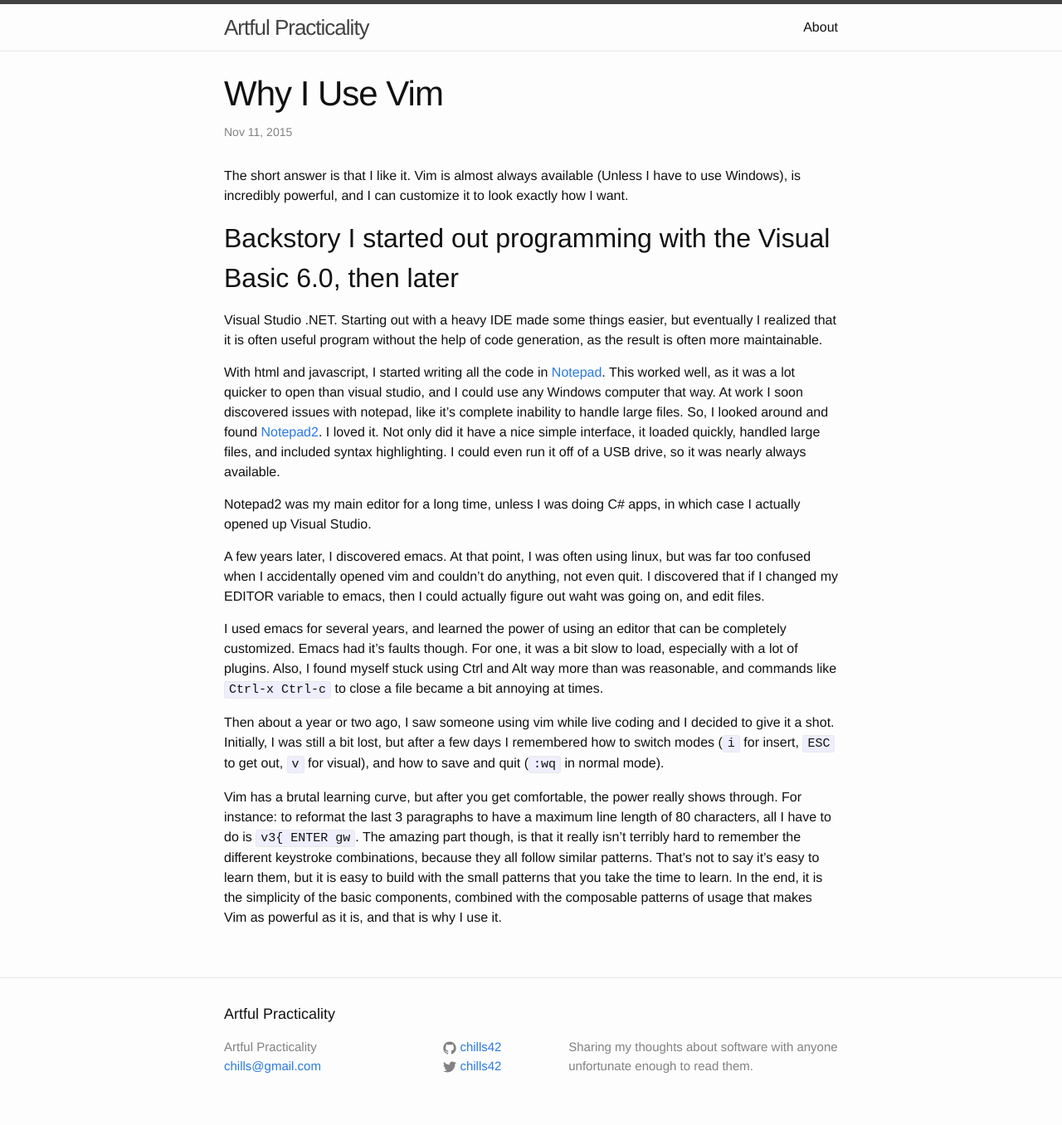
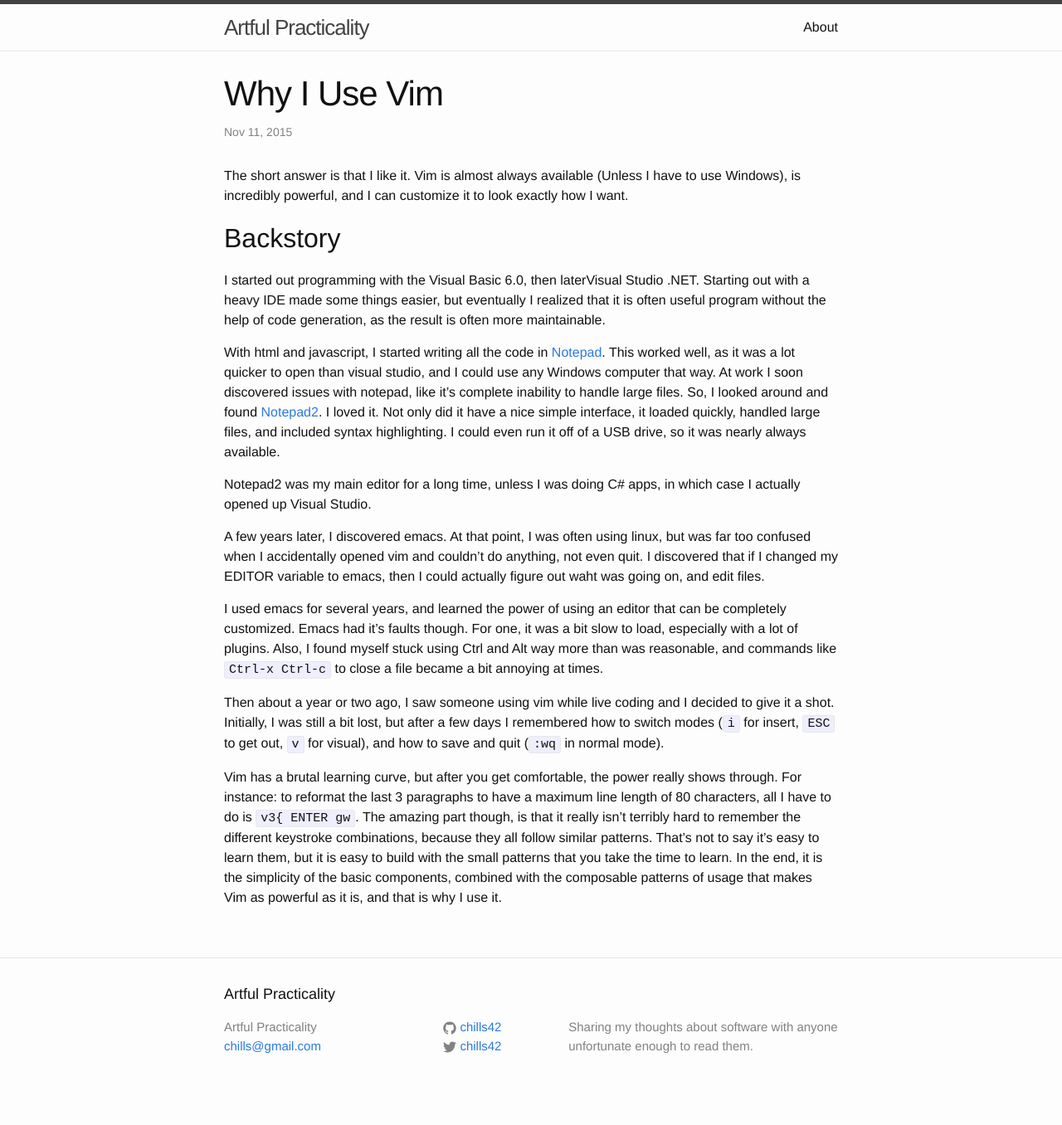
Before and after one commit to chills42/chills42.github.io, a Jekyll site: the page built from _posts/2015-11-11-why-i-use-vim.markdown, in a window 1280 px wide. Shown: the whole page at 83% size. Built offline with Jekyll 4.4.1, drawn with Linux system fonts in a browser that asks for light colours; after the commit the page ends 1332 px from its top, so only the background shows below that.

Commit message:
fix layout

```diff
--- a/_posts/2015-11-11-why-i-use-vim.markdown
+++ b/_posts/2015-11-11-why-i-use-vim.markdown
@@ -9,10 +9,12 @@
 have to use Windows), is incredibly powerful, and I can customize it to look
 exactly how I want.
 
-## Backstory I started out programming with the Visual Basic 6.0, then later
-Visual Studio .NET. Starting out with a heavy IDE made some things easier, but
-eventually I realized that it is often useful program without the help of code
-generation, as the result is often more maintainable.
+## Backstory
+
+I started out programming with the Visual Basic 6.0, then laterVisual Studio
+.NET. Starting out with a heavy IDE made some things easier, but eventually I
+realized that it is often useful program without the help of code generation,
+as the result is often more maintainable.
 
 With html and javascript, I started writing all the code in
 [Notepad](https://en.wikipedia.org/wiki/Notepad_(software)). This worked well,
```
